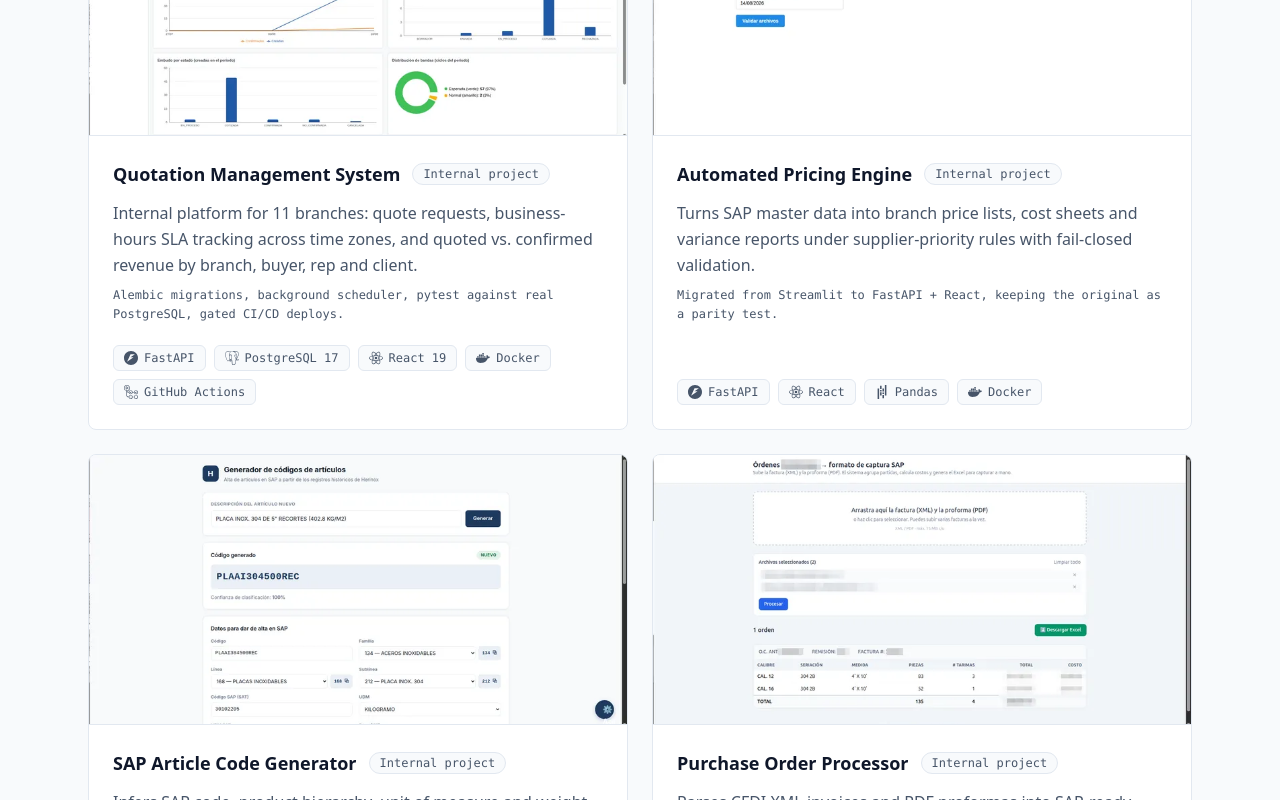
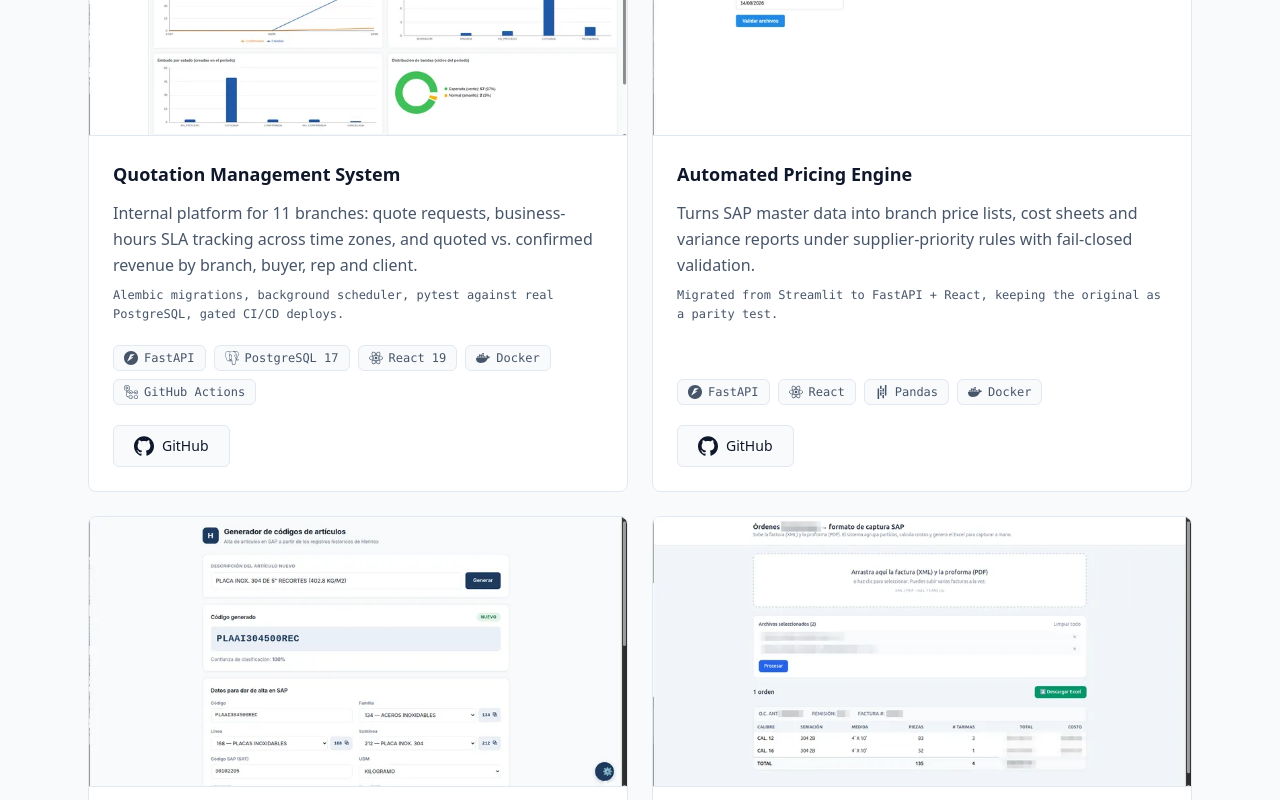
Before and after one commit to Edgar-Ontiveros/edgar-ontiveros.com, a React (Vite) app: page / in a window 1280 px wide. Shown: the part 4560-5360 px from the top of the page. Built offline with nearby package versions, Linux system fonts and the light colour scheme.

Commit message:
Add repository links to project cards

```diff
--- a/src/content/en.ts
+++ b/src/content/en.ts
@@ -100,6 +100,7 @@ export const en: SiteContent = {
     subtitle: 'Systems currently running in production.',
     internalTag: 'Internal project',
     viewScreenshots: 'View screenshots',
+    viewRepo: 'View repository on GitHub',
     items: {
       quotes: {
         name: 'Quotation Management System',
--- a/src/content/es.ts
+++ b/src/content/es.ts
@@ -101,6 +101,7 @@ export const es: SiteContent = {
     subtitle: 'Sistemas corriendo en producción hoy.',
     internalTag: 'Proyecto interno',
     viewScreenshots: 'Ver capturas',
+    viewRepo: 'Ver repositorio en GitHub',
     items: {
       quotes: {
         name: 'Sistema de Gestión de Cotizaciones',
--- a/src/content/projects.ts
+++ b/src/content/projects.ts
@@ -7,9 +7,10 @@
  * (sanea datos sensibles de las capturas y produce los dos tamaños WebP;
  * las dimensiones de abajo salen de lo que imprime ese script).
  *
- * Todos los proyectos actuales son herramientas internas de Herinox: no hay
- * demo ni repositorio públicos, así que no llevan enlaces (la tarjeta muestra
- * la etiqueta "Proyecto interno" en su lugar).
+ * Todos los proyectos son herramientas internas de Herinox (sin demo
+ * pública), pero su código vive en repositorios públicos de GitHub (`repo`,
+ * URLs verificadas con respuesta 200). La etiqueta "Proyecto interno" solo se
+ * muestra en tarjetas que no tengan ningún enlace.
  */
 export const PROJECT_IDS = ['quotes', 'pricing', 'codegen', 'purchase-orders'] as const
 
@@ -30,7 +31,10 @@ export interface Project {
   technologies: string[]
   /** Capturas en el orden en que navega el visor; la primera es la miniatura. */
   screenshots: ProjectScreenshot[]
-  /** Sin demo/repo público: la tarjeta muestra la etiqueta de proyecto interno. */
+  /** Repositorio público en GitHub. */
+  repo?: string
+  /** Herramienta interna: sin `repo` ni demo, la tarjeta muestra la etiqueta
+      de proyecto interno en lugar de enlaces. */
   internal: boolean
 }
 
@@ -57,24 +61,28 @@ export const PROJECTS: Project[] = [
       screenshot('quotes-requests'),
       screenshot('quotes-login'),
     ],
+    repo: 'https://github.com/Edgar-Ontiveros/proyecto-cotizaciones',
     internal: true,
   },
   {
     id: 'pricing',
     technologies: ['FastAPI', 'React', 'Pandas', 'Docker'],
     screenshots: [screenshot('pricing')],
+    repo: 'https://github.com/Edgar-Ontiveros/auto-precios',
     internal: true,
   },
   {
     id: 'codegen',
     technologies: ['FastAPI', 'scikit-learn', 'RapidFuzz', 'AWS EC2/EBS'],
     screenshots: [screenshot('codegen')],
+    repo: 'https://github.com/Edgar-Ontiveros/Generador-de-Codigos',
     internal: true,
   },
   {
     id: 'purchase-orders',
     technologies: ['FastAPI', 'Pydantic', 'lxml', 'pdfplumber'],
     screenshots: [screenshot('purchase-orders')],
+    repo: 'https://github.com/Edgar-Ontiveros/Ordenes-Compra',
     internal: true,
   },
 ]
--- a/src/content/types.ts
+++ b/src/content/types.ts
@@ -84,6 +84,10 @@ export interface SiteContent {
     internalTag: string
     /** Prefijo del nombre accesible del botón de capturas ("Ver capturas"). */
     viewScreenshots: string
+    /** Prefijo del nombre accesible del enlace al repositorio (se compone con
+        el nombre del proyecto: cuatro enlaces "GitHub" a secas serían
+        idénticos para un lector de pantalla). */
+    viewRepo: string
     /** Textos por proyecto (los datos sin idioma viven en projects.ts). */
     items: Record<
       ProjectId,
--- a/src/sections/Projects.tsx
+++ b/src/sections/Projects.tsx
@@ -1,6 +1,7 @@
 import { useEffect, useRef, useState } from 'react'
 import { Lightbox } from '../components/Lightbox'
 import type { LightboxItem } from '../components/Lightbox'
+import { GitHubIcon } from '../components/icons'
 import { Section, revealStaggerClasses } from '../components/Section'
 import { TechIcon } from '../components/TechIcon'
 import { showsChipIcon } from '../lib/chipIcon'
@@ -82,7 +83,9 @@ export function Projects({ content }: ProjectsProps) {
                 <div className="flex flex-1 flex-col p-5 sm:p-6">
                   <div className="flex flex-wrap items-center gap-x-3 gap-y-2">
                     <h3 className="font-display text-lg font-semibold">{texts.name}</h3>
-                    {project.internal && (
+                    {/* La etiqueta solo aparece cuando NO hay ningún enlace
+                        que la sustituya. */}
+                    {project.internal && !project.repo && (
                       <span className="rounded-full border border-border bg-background px-2.5 py-0.5 font-mono text-xs whitespace-nowrap text-muted">
                         {projects.internalTag}
                       </span>
@@ -107,6 +110,20 @@ export function Projects({ content }: ProjectsProps) {
                       </li>
                     ))}
                   </ul>
+                  {project.repo && (
+                    <div className="mt-5">
+                      <a
+                        href={project.repo}
+                        target="_blank"
+                        rel="noopener noreferrer"
+                        aria-label={`${projects.viewRepo}: ${texts.name}`}
+                        className="inline-flex items-center gap-2 rounded-md border border-border bg-background px-5 py-2.5 text-sm font-medium transition-colors hover:border-accent motion-reduce:transition-none"
+                      >
+                        <GitHubIcon className="h-5 w-5" />
+                        GitHub
+                      </a>
+                    </div>
+                  )}
                 </div>
               </article>
             </li>
```
